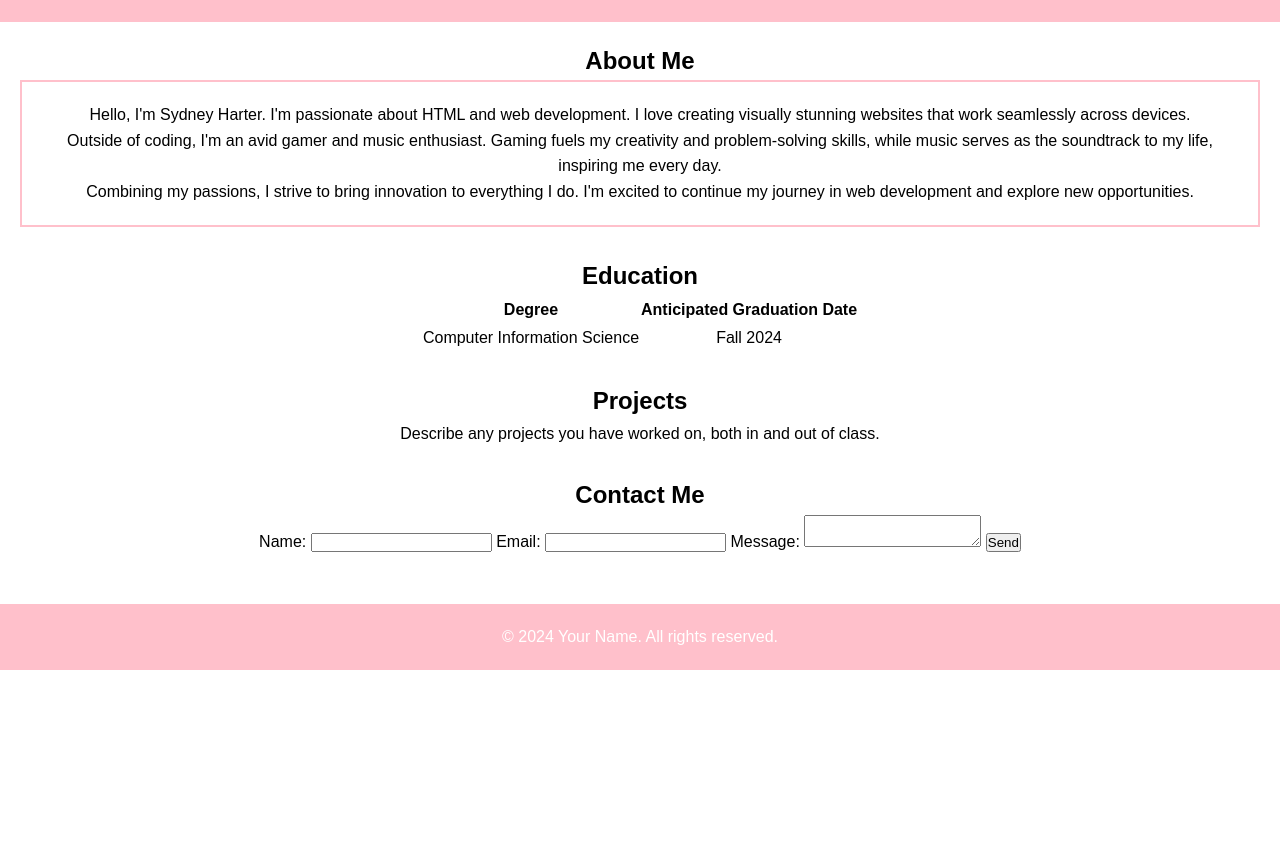
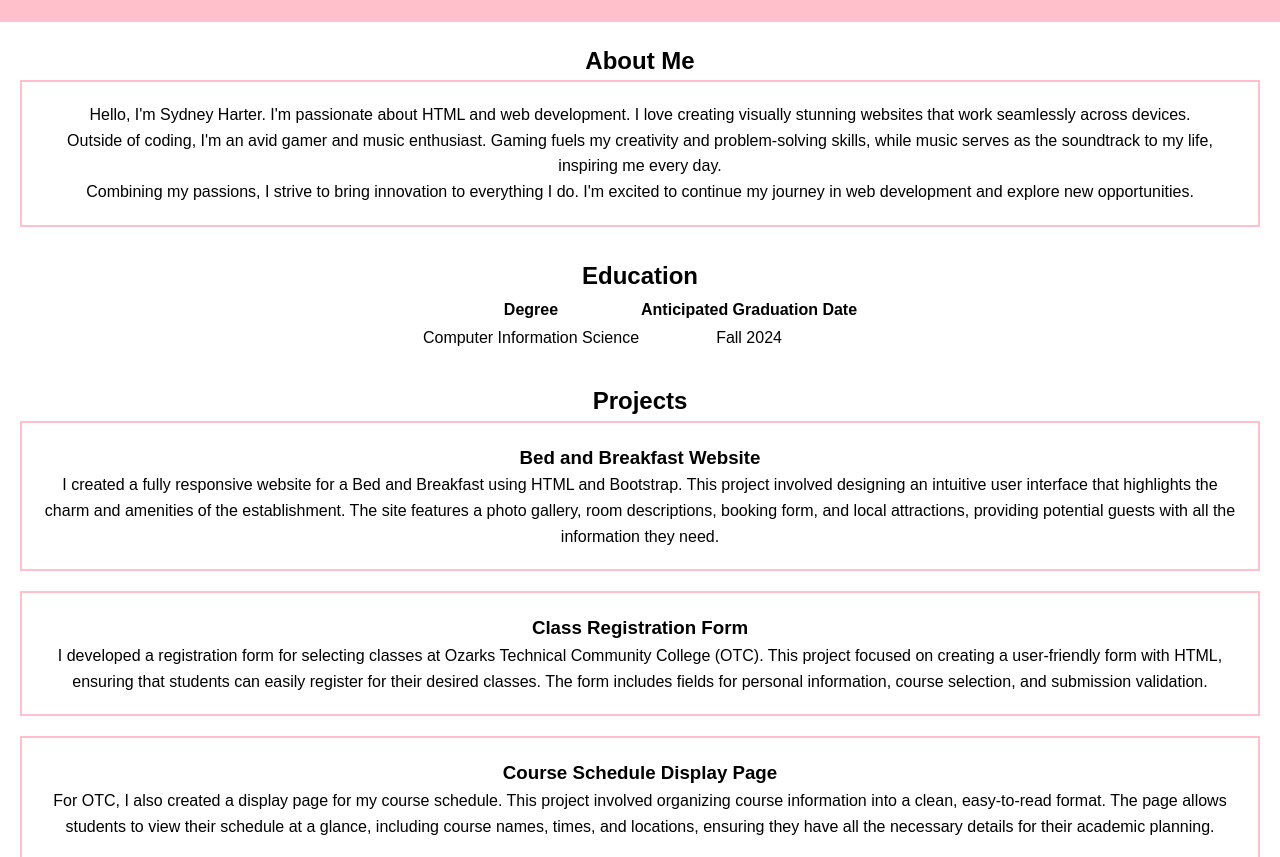
Before and after one commit to Sydney3939/Sydney3939.gihub.io, a plain HTML site: page index.html in a window 1280 px wide. Shown: the part 95-952 px from the top of the page. Before the commit the page ends 800 px from the top, so only its background shows below. Drawn offline with Linux system fonts and the light colour scheme.

Commit message:
Filled out Projects section and put boxes around each project description

```diff
--- a/index.html
+++ b/index.html
@@ -48,8 +48,21 @@
 
         <section id="projects">
             <h2>Projects</h2>
-            <p>Describe any projects you have worked on, both in and out of class.</p>
-        </section>
+            <div class="project-box">
+        	<h3>Bed and Breakfast Website</h3>
+        	<p>I created a fully responsive website for a Bed and Breakfast using HTML and Bootstrap. This project involved designing an intuitive user interface that highlights the charm and amenities of the establishment. The site features a photo gallery, room descriptions, booking form, and local attractions, providing potential guests with all the information they need.</p>
+    	    </div>
+
+    	    <div class="project-box">
+            <h3>Class Registration Form</h3>
+        	<p>I developed a registration form for selecting classes at Ozarks Technical Community College (OTC). This project focused on creating a user-friendly form with HTML, ensuring that students can easily register for their desired classes. The form includes fields for personal information, course selection, and submission validation.</p>
+    	    </div>
+
+    	    <div class="project-box">
+            <h3>Course Schedule Display Page</h3>
+        	<p>For OTC, I also created a display page for my course schedule. This project involved organizing course information into a clean, easy-to-read format. The page allows students to view their schedule at a glance, including course names, times, and locations, ensuring they have all the necessary details for their academic planning.</p>
+    	    </div>
+	</section>
 
         <section id="contact">
             <h2>Contact Me</h2>
--- a/styles.css
+++ b/styles.css
@@ -70,3 +70,8 @@ footer {
     padding: 20px; /* Add padding inside the box */
     margin-bottom: 20px; /* Add space between boxes */
 }
+.project-box {
+    border: 2px solid pink; /* Set border color and width */
+    padding: 20px; /* Add padding inside the box */
+    margin-bottom: 20px; /* Add space between boxes */
+}
```
